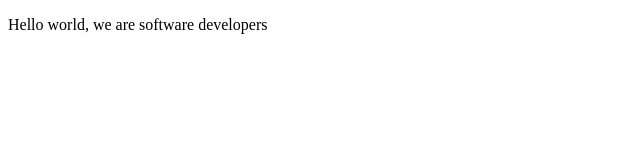
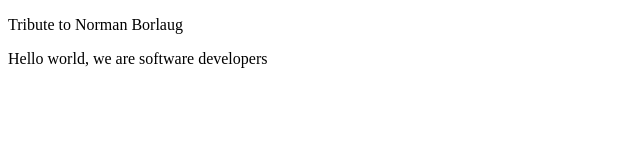
Before and after one commit to dielupovissa/simba_aivar_microverse, a plain HTML site: page index.html in a window 1280 px wide. Shown: the whole page, without its empty margins (0-640 px from the left). Drawn offline with Linux system fonts and the light colour scheme.

Commit message:
first and second user storiea done

```diff
--- a/index.html
+++ b/index.html
@@ -21,7 +21,11 @@
     - The freeCodeCamp Team
 
     -->
-    <p>Hello world, we are software developers</p>
+    <div id="main">
+      <p id="title">Tribute to Norman Borlaug</p>
+      <p>Hello world, we are software developers</p>
+    </div>
+
     <script  src="js/index.js"></script>
   </body>
 </html>
```
